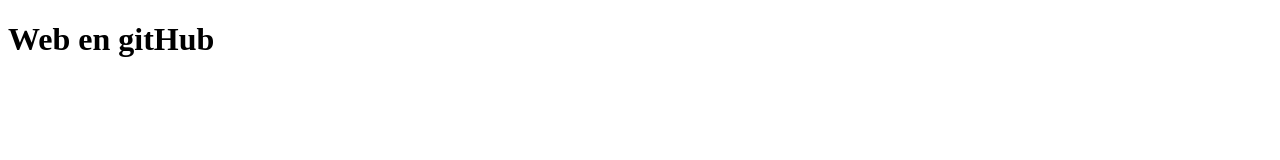
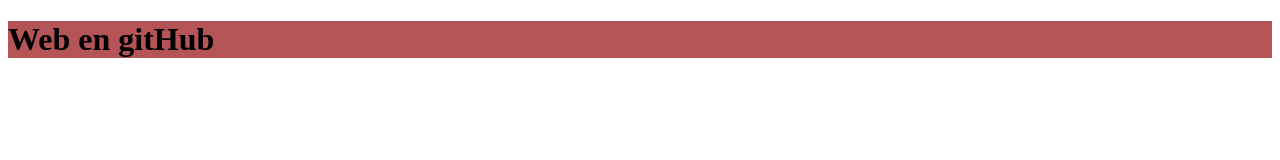
Before and after one commit to miqpa/firstrepo_remo, a plain HTML site: page index.html in a window 1280 px wide. Drawn offline with Linux system fonts and the light colour scheme.

Commit message:
color titulo

```diff
--- a/style.css
+++ b/style.css
@@ -1,2 +1,10 @@
 @charset "utf-8";
 /* CSS Document */
+
+#titulo {
+
+	background-color: #B55456;
+
+
+
+	}
```
